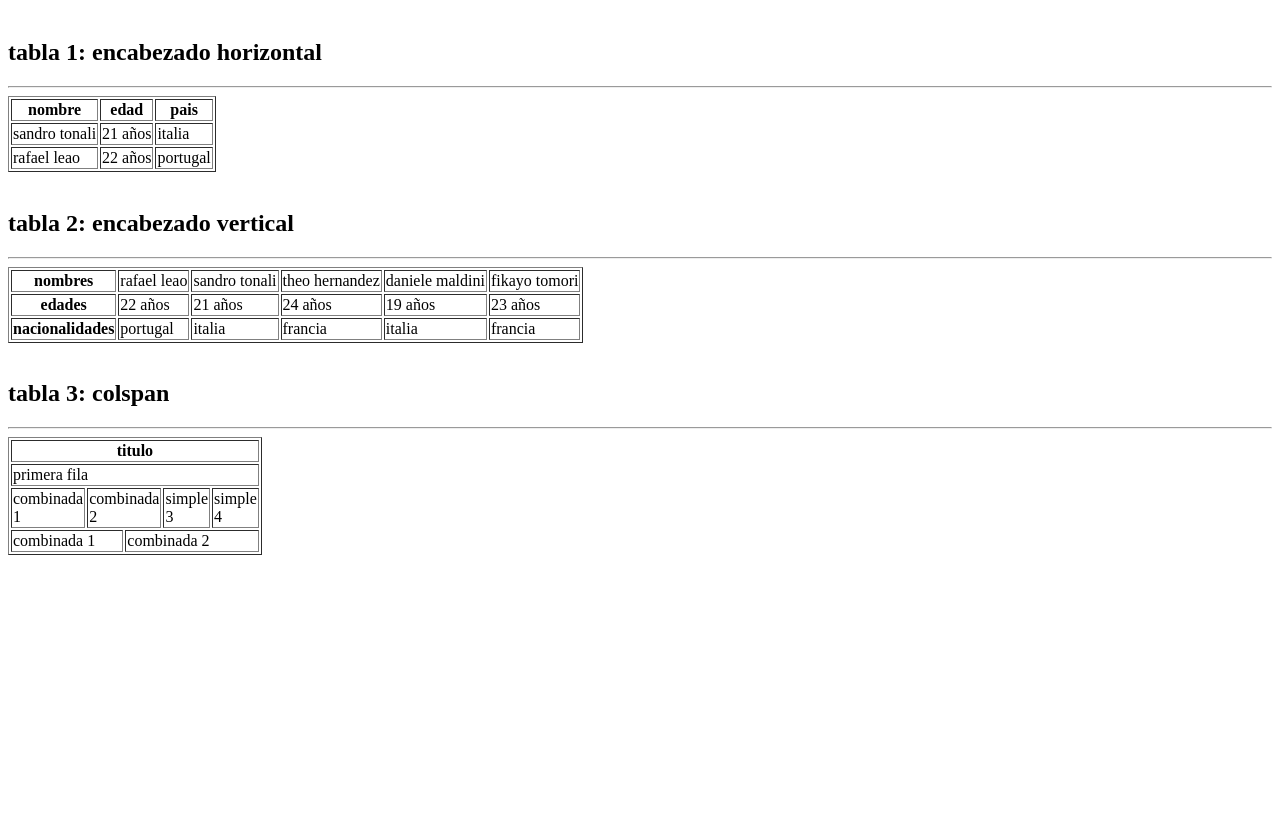
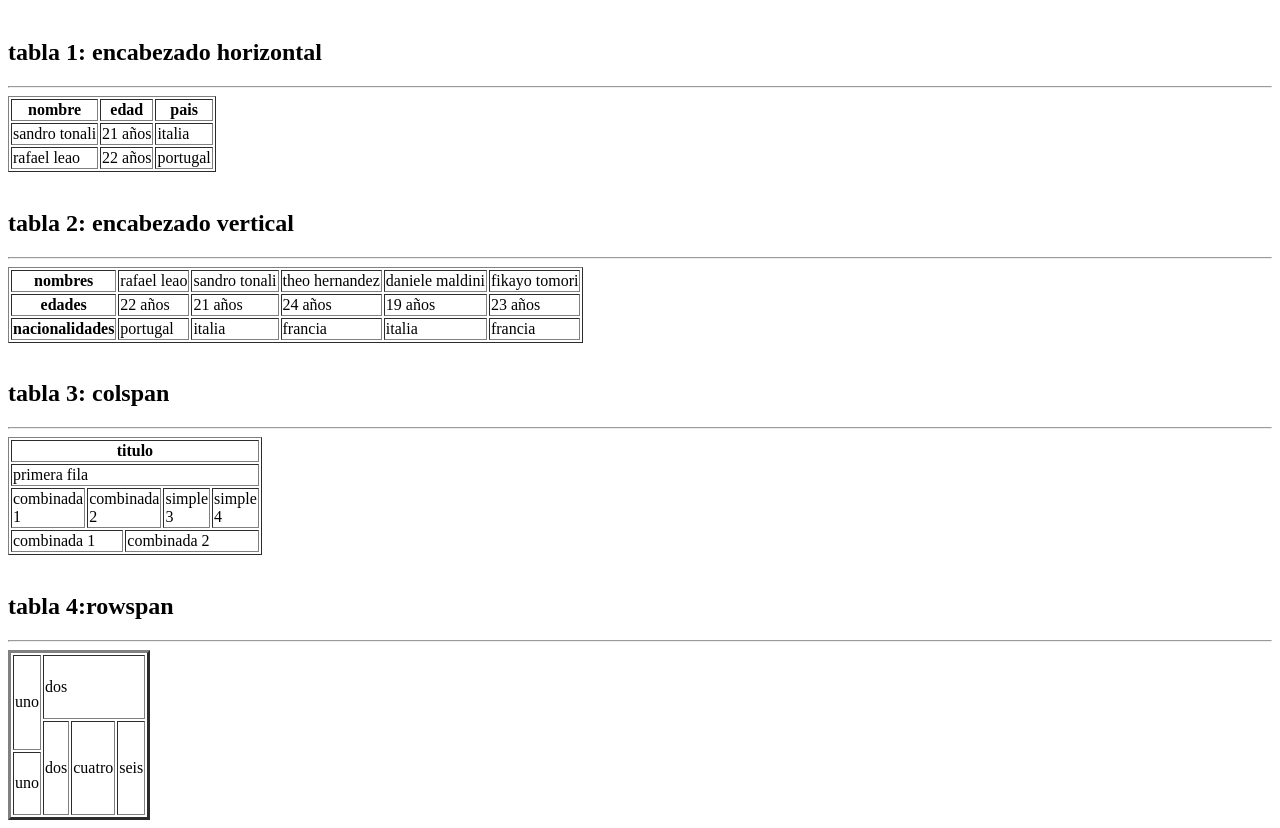
Before and after one commit to andresrodriguez98/tablas-git-andres, a plain HTML site: page index.html in a window 1280 px wide. Shown: the part 79-907 px from the top of the page. Before the commit the page ends 800 px from the top, so only its background shows below. Drawn offline with Linux system fonts and the light colour scheme.

Commit message:
se agrega tabla 4

```diff
--- a/index.html
+++ b/index.html
@@ -8,6 +8,12 @@
     <style>
       .table-3{
         width: 180px;
+      }
+      .table-4{
+        height: 170px;
+      }
+      .table-4 tr{
+        height: 10px;
       }
     </style>
 </head>
@@ -104,6 +110,31 @@
       </tbody>
     </table>
 
+    <br>
+
+    <h2>tabla 4:rowspan</h2>
+    <hr>
+    <table border="3" class="table-4">
+      <tbody>
+        <tr>
+          <td rowspan="2"> uno</td>
+          <td colspan="5"> dos</td>
+
+        </tr>
+
+         <tr>
+         <td colspan="2" rowspan="2"> dos</td>
+         <td colspan="2" rowspan="2"> cuatro</td>
+         <td rowspan="2"> seis</td>
+        </tr>
+
+        <tr>
+         <td> uno</td>
+        </tr>
+      </tbody>
+
+    </table>
+
 
 </body>
 </html>
```
